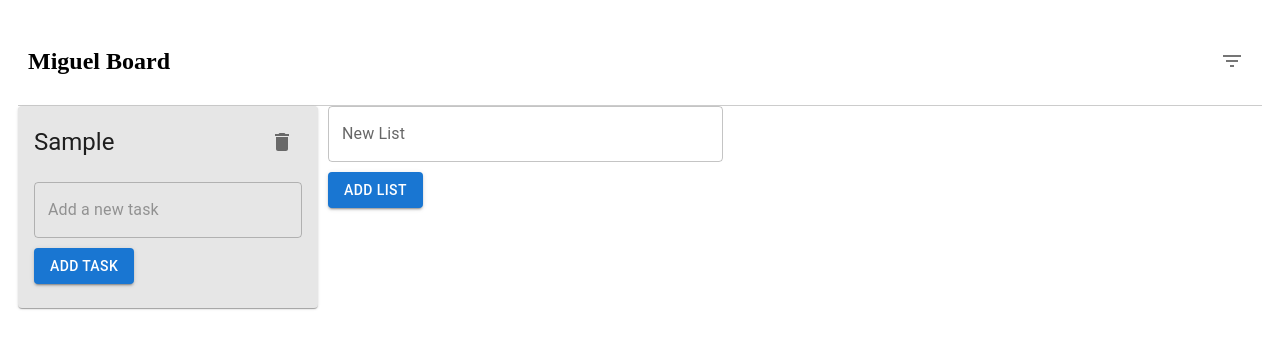
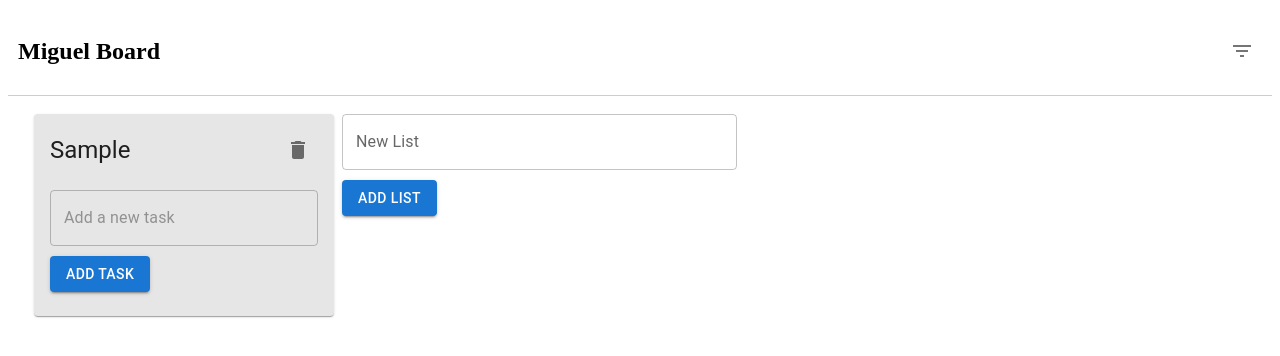
Before and after one commit to Hakai17/todo-app, a React (Create React App) app: page / in a window 1280 px wide. Both pictures are taken after typing "Sample" into the empty fields and a click on the button "ADD LIST". Shown: the top 356 px of the page. Built offline with nearby package versions, Linux system fonts and the light colour scheme.

Commit message:
changed header to app

```diff
--- a/src/App.tsx
+++ b/src/App.tsx
@@ -1,6 +1,7 @@
 import React, { useState } from 'react';
 import Board from './components/Board';
 import { DropResult } from 'react-beautiful-dnd';
+import Header from './components/Header';
 
 interface Task {
   id: number;
@@ -20,6 +21,12 @@ interface List {
 const App: React.FC = () => {
   const [lists, setLists] = useState<List[]>([]);
   const [selectedMember, setSelectedMember] = useState<number | null>(null);
+  const [boardTitle, setBoardTitle] = useState('Miguel Board');
+  const [members] = useState([
+    { id: 1, name: 'Alice' },
+    { id: 2, name: 'Bob' },
+    { id: 3, name: 'Charlie' },
+  ]);
 
   const addList = (title: string) => {
     const newList: List = {
@@ -129,7 +136,18 @@ const App: React.FC = () => {
     }
   };
 
+  const updateBoardTitle = (newTitle: string) => {
+    setBoardTitle(newTitle);
+  };
+
   return (
+    <div>
+      <Header
+        title={boardTitle}
+        onUpdateTitle={updateBoardTitle}
+        members={members}
+        setSelectedMember={setSelectedMember}
+      />
       <Board
         lists={lists}
         addList={addList}
@@ -141,8 +159,8 @@ const App: React.FC = () => {
         updateListTitle={updateListTitle}
         onDragEnd={onDragEnd}
         selectedMember={selectedMember}
-      setSelectedMember={setSelectedMember}
       />
+    </div>
   );
 };
 
--- a/src/components/Board.tsx
+++ b/src/components/Board.tsx
@@ -1,8 +1,7 @@
-import React, {useState} from 'react';
+import React from 'react';
 import TaskList from './TaskList';
 import ListForm from './ListForm';
 import { DragDropContext, Draggable, Droppable, DropResult } from 'react-beautiful-dnd';
-import Header from './Header'
 
 interface Task {
   id: number;
@@ -19,11 +18,6 @@ interface List {
   tasks: Task[];
 }
 
-interface Member {
-  id: number;
-  name: string;
-}
-
 interface Props {
   lists: List[];
   addList: (title: string) => void;
@@ -35,24 +29,12 @@ interface Props {
   updateListTitle: (listId: number, title: string) => void;
   onDragEnd: (result: DropResult) => void;
   selectedMember: number | null;
-  setSelectedMember: React.Dispatch<React.SetStateAction<number | null>>;
 }
 
 const Board: React.FC<Props> = ({
   lists, addList, addTask, updateTask, deleteTask, toggleTask, deleteList, updateListTitle, onDragEnd,
-  selectedMember, setSelectedMember
+  selectedMember
 }) => {
-  const [boardTitle, setBoardTitle] = useState('Miguel Board');
-  const [members, setMembers] = useState<Member[]>([
-    { id: 1, name: 'Alice' },
-    { id: 2, name: 'Bob' },
-    { id: 3, name: 'Charlie' },
-  ]);
-
-  const updateBoardTitle = (newTitle: string) => {
-    setBoardTitle(newTitle);
-  };
-
   const filteredLists = lists.map(list => ({
     ...list,
     tasks: list.tasks.filter(task => {
@@ -66,12 +48,6 @@ const Board: React.FC<Props> = ({
   return (
     <div style={{ width: '100%', height: '100%', display: 'flex', flexDirection: 'row' }}>
       <div style={{ display: 'flex', flexDirection: 'column', padding: '10px', flex: '1' }}>
-        <Header
-          title={boardTitle}
-          onUpdateTitle={updateBoardTitle}
-          members={members}
-          setSelectedMember={setSelectedMember}
-        />
         <DragDropContext onDragEnd={onDragEnd}>
           <Droppable droppableId="board" direction="horizontal" type="list">
             {(provided) => (
@@ -80,19 +56,23 @@ const Board: React.FC<Props> = ({
                 {...provided.droppableProps}
                 style={{
                   display: 'flex',
-                  flexWrap: 'nowrap',
-                  gap: '10px',
-                  maxWidth: '100%',
+                  flexDirection: 'row',
+                  overflowX: 'auto',
+                  padding: '8px',
+                  height: '100%',
                 }}
               >
                 {filteredLists.map((list, index) => (
-                  <Draggable key={list.id} draggableId={String(list.id)} index={index}>
+                  <Draggable key={list.id} draggableId={list.id.toString()} index={index}>
                     {(provided) => (
                       <div
                         ref={provided.innerRef}
                         {...provided.draggableProps}
                         {...provided.dragHandleProps}
-                        style={{ ...provided.draggableProps.style, maxHeight: '400px' }}
+                        style={{
+                          ...provided.draggableProps.style,
+                          margin: '0 8px',
+                        }}
                       >
                         <TaskList
                           lists={list}
@@ -108,9 +88,7 @@ const Board: React.FC<Props> = ({
                   </Draggable>
                 ))}
                 {provided.placeholder}
-                <div style={{ minWidth: '300px' }}>
-                  <ListForm addList={addList} />
-                </div>
+                <ListForm addList={addList} />
               </div>
             )}
           </Droppable>
```
Lines whose indentation alone changed are shown as unchanged.
